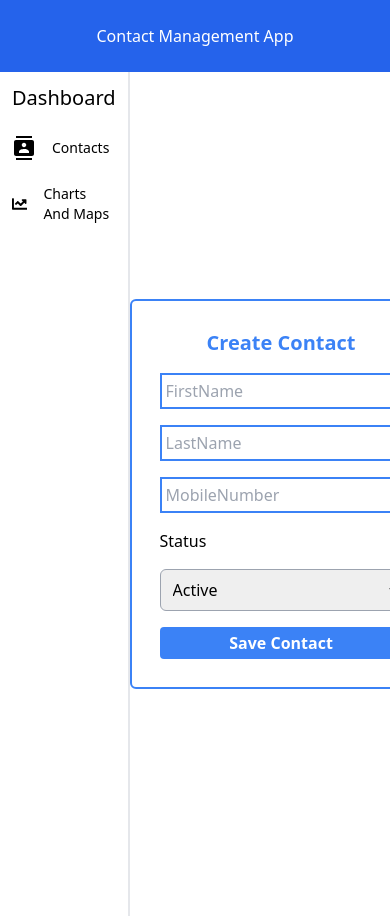
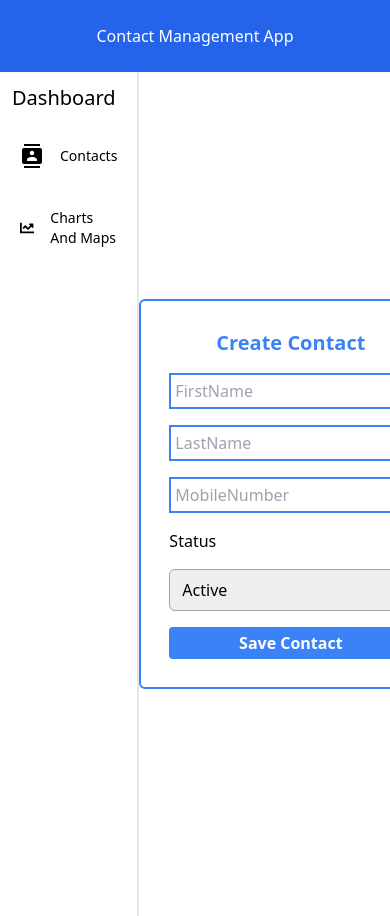
Before and after one commit to shefali12-ab/contactManagementApp, a React (Vite) app: page /contactform in a window 390 px wide. Shown: the top 916 px of the page. Built offline with nearby package versions, Linux system fonts and the light colour scheme.

Commit message:
adeded validation in mobile input, added active style

```diff
--- a/src/App.tsx
+++ b/src/App.tsx
@@ -6,7 +6,7 @@ import ChartsMaps from "./pages/ChartsMaps";
 
 import EditContactForm from "./components/EditContactForm";
 import ContactForm from "./components/ContactForm";
-import Sidebar from "./components/Sidebar";
+import SideBar from "./components/SideBar";
 
 
 function App() {
@@ -20,7 +20,7 @@ function App() {
         {pathname == "/chart" ? "Charts And Maps" : "Contact Management App"}
       </nav>
       <div className="flex w-full ">
-        <Sidebar />
+        <SideBar />
 
         <Routes>
           <Route path="/" element={<Contacts />} />
--- a/src/components/ContactForm.tsx
+++ b/src/components/ContactForm.tsx
@@ -7,10 +7,10 @@ import { useNavigate } from "react-router-dom";
 import { addUser } from "../redux/UserReducer";
 
 const ContactForm = () => {
-  const [firstname, setfirstname] = useState("");
-  const [lastname, setlastname] = useState("");
-  const [mobile, setmobile] = useState("");
-  const [status, setstatus] = useState("active");
+  const [firstName, setfirstName] = useState("");
+  const [lastName, setlastName] = useState("");
+  const [mobile, setMobile] = useState("");
+  const [status, setStatus] = useState("active");
   const users = useSelector((state: any) => state.users);
   const dispatch = useDispatch();
   const navigate = useNavigate();
@@ -18,7 +18,7 @@ const ContactForm = () => {
     //console.log("clicked")
     e.preventDefault();
     dispatch(
-      addUser({ id: users.length, firstname, lastname, mobile, status })
+      addUser({ id: users.length, firstName, lastName, mobile, status })
     );
     navigate("/");
   };
@@ -33,31 +33,33 @@ const ContactForm = () => {
         type="text"
         className="border-2 p-1  border-blue-500"
         name="first_name"
-        value={firstname}
-        onChange={(e) => setfirstname(e.target.value)}
+        value={firstName}
+        onChange={(e) => setfirstName(e.target.value)}
       />
       <input
         placeholder="LastName"
         type="text"
         className="border-2 p-1  border-blue-500"
         name="last_name"
-        value={lastname}
-        onChange={(e) => setlastname(e.target.value)}
+        value={lastName}
+        onChange={(e) => setlastName(e.target.value)}
       />
       <input
         placeholder="MobileNumber"
-        type="number"
+        type="tel"
+       maxLength={10}
         className="border-2 p-1  border-blue-500"
         name="mob"
         value={mobile}
-        onChange={(e) => setmobile(e.target.value)}
+        onChange={(e) => setMobile(e.target.value)}
+
       />
       <label>Status</label>
       <select
         className="w-full border border-gray-400 p-2 rounded-md"
         name="status"
         value={status}
-        onChange={(e) => setstatus(e.target.value)}
+        onChange={(e) => setStatus(e.target.value)}
       >
         <option value="active">Active</option>
         <option value="inactive">Inactive</option>
--- a/src/components/EditContactForm.tsx
+++ b/src/components/EditContactForm.tsx
@@ -38,10 +38,11 @@ const EditContactForm = () => {
       <input placeholder="LastName" type="text" className="border-2 p-1"  value={ulastname} onChange={e=> setlastname(e.target.value)}/>
       <input
         placeholder="MobileNumber"
-        type="number"
-
+        type="tel"
+       maxLength={10}
         className="border-2 p-1" value={umobile}
         onChange={e=> setmobile(e.target.value)}
+
       />
       <label>Status</label>
 
--- a/src/components/Popup.tsx
+++ b/src/components/PopUp.tsx
@@ -12,7 +12,7 @@ interface PopupProps {
   close: Function;
   el: User;
 }
-const Popup = ({ close, el }: PopupProps) => {
+const PopUp = ({ close, el }: PopupProps) => {
   return (
     <div className="fixed top-0    text-black left-0 w-full h-full  bg-opacity-20 bg-black flex items-center justify-center">
       <div className="bg-white drop-shadow-md rounded-md p-4 w-mid">
@@ -41,4 +41,4 @@ const Popup = ({ close, el }: PopupProps) => {
   );
 };
 
-export default Popup;
+export default PopUp;
--- a/src/components/Sidebar.tsx
+++ b/src/components/SideBar.tsx
@@ -3,20 +3,20 @@ import { Link } from "react-router-dom";
 import { FaChartLine } from "react-icons/fa";
 import { MdContacts } from "react-icons/md";
 
-const Sidebar = () => {
+const SideBar = () => {
   return (
     <div className=" flex flex-col gap-6 w-60 h-screen border-r-2 p-3 ">
       <h1 className="text-xl ">Dashboard</h1>
 
-      <div className="flex items-center gap-4">
+      <div className="flex items-center gap-4  hover:bg-blue-200 p-2 rounded">
         <MdContacts className="text-2xl" />
 
-        <Link to="/" className="text-sm">
+        <Link to="/" className="text-sm " >
           Contacts
         </Link>
       </div>
 
-      <div className="flex items-center gap-4">
+      <div className="flex items-center gap-4 hover:bg-blue-200 p-2 rounded">
         <FaChartLine className="text-2xl" />
 
         <Link to="/chart" className="text-sm">
@@ -27,4 +27,4 @@ const Sidebar = () => {
   );
 };
 
-export default Sidebar;
+export default SideBar;
--- a/src/components/WorldMap.tsx
+++ b/src/components/WorldMap.tsx
@@ -1,6 +1,6 @@
 import { Marker, Popup } from "react-leaflet"
-import L from 'leaflet';
-import markerIcon from '../assets/marker_icon.png';
+import L from "leaflet";
+import markerIcon from "../assets/marker_icon.png";
 const WorldMap=(countries:any)=>{
 
   const {countriesData}=countries
--- a/src/pages/Contacts.tsx
+++ b/src/pages/Contacts.tsx
@@ -7,7 +7,7 @@ import { deleteUser } from "../redux/UserReducer";
 import contact from "../assets/searchimg1.jpg";
 import contactpfp from "../assets/icon-profile.png";
 
-import Popup from "../components/Popup";
+import PopUp from "../components/PopUp";
 
 
 interface Contact {
@@ -77,7 +77,7 @@ const Contacts = () => {
                 />
                 <div>
                   {isOpen && (
-                    <Popup close={() => togglePopup( data )} el={singleContact } />
+                    <PopUp close={() => togglePopup( data )} el={singleContact } />
                   )}
 
                 </div>
```
Also changed, not shown: src/main.tsx (+9 -9 lines), src/pages/ChartsMaps.tsx (+5 -5 lines), 1 other file (tests, documents, lock files or other folders).
